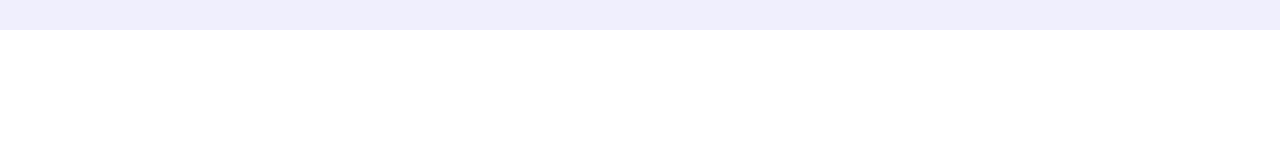
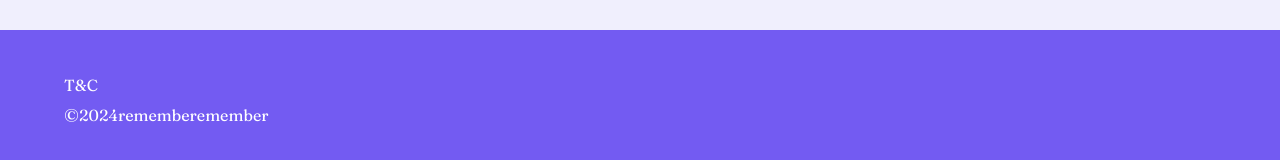
Before and after one commit to nileahtobhair/remember-marketing, a React (Create React App) app: page / in a window 1280 px wide. Shown: the part 782-942 px from the top of the page. Before the commit the page ends 812 px from the top, so only its background shows below. Built offline with nearby package versions, Linux system fonts and the light colour scheme; a web font is replaced by a local one.

Commit message:
Add footer

```diff
--- a/src/App.js
+++ b/src/App.js
@@ -1,6 +1,7 @@
 import React from "react";
 
 import Header from "./components/Header";
+import Footer from "./components/Footer";
 import Features from "./components/Features";
 import Interest from "./components/InterestForm";
 
@@ -12,6 +13,7 @@ function App() {
       <Header />
       <Interest />
       <Features />
+      <Footer />
     </div>
   );
 }
--- /dev/null
+++ b/src/components/Footer/Footer.js
@@ -0,0 +1,16 @@
+import React from "react";
+
+import "./footer.css";
+
+function Footer() {
+  return (
+    <footer className="footer--container">
+      <ul>
+        <li>{"T&C"}</li>
+        <li>{`©${new Date().getFullYear()}rememberemember`}</li>
+      </ul>
+    </footer>
+  );
+}
+
+export default Footer;
--- /dev/null
+++ b/src/components/Footer/footer.css
@@ -0,0 +1,31 @@
+.footer--container {
+  width: 100%;
+  background: #735bf2;
+  padding: 40px 20px;
+  color: #fff;
+  min-height: 100px;
+  display: flex;
+  align-items: center;
+  flex-direction: column;
+}
+
+.footer--container ul {
+  display: flex;
+  width: 90%;
+  align-items: flex-start;
+  flex-direction: column;
+  font-family: "Fraunces", serif;
+}
+
+.footer--container ul li {
+  margin: 5px 0;
+}
+
+@media only screen and (max-width: 1024px) {
+}
+
+@media only screen and (max-width: 599px) {
+  .footer--container {
+    padding: 20px 0;
+  }
+}
--- /dev/null
+++ b/src/components/Footer/index.js
@@ -0,0 +1 @@
+export { default } from "./Footer";
```
